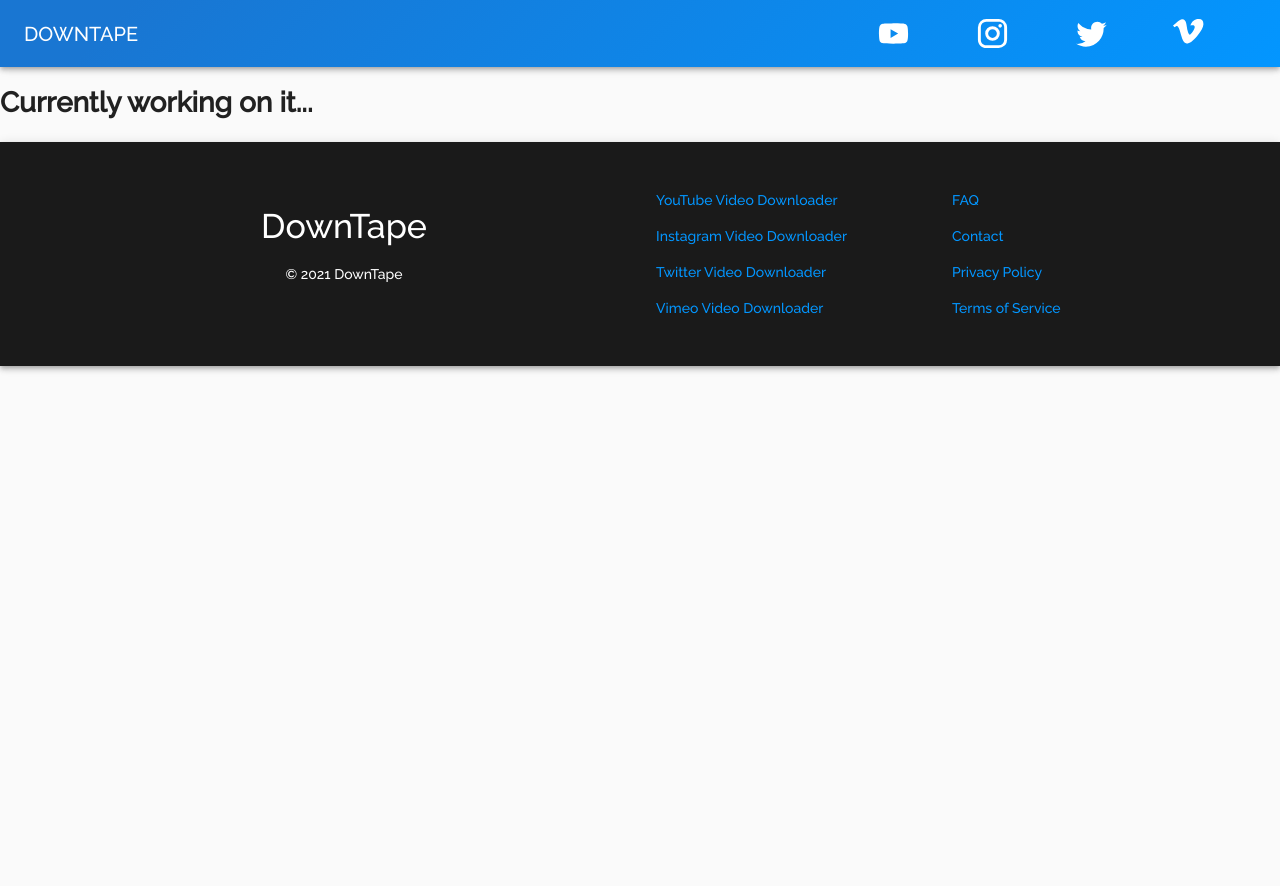
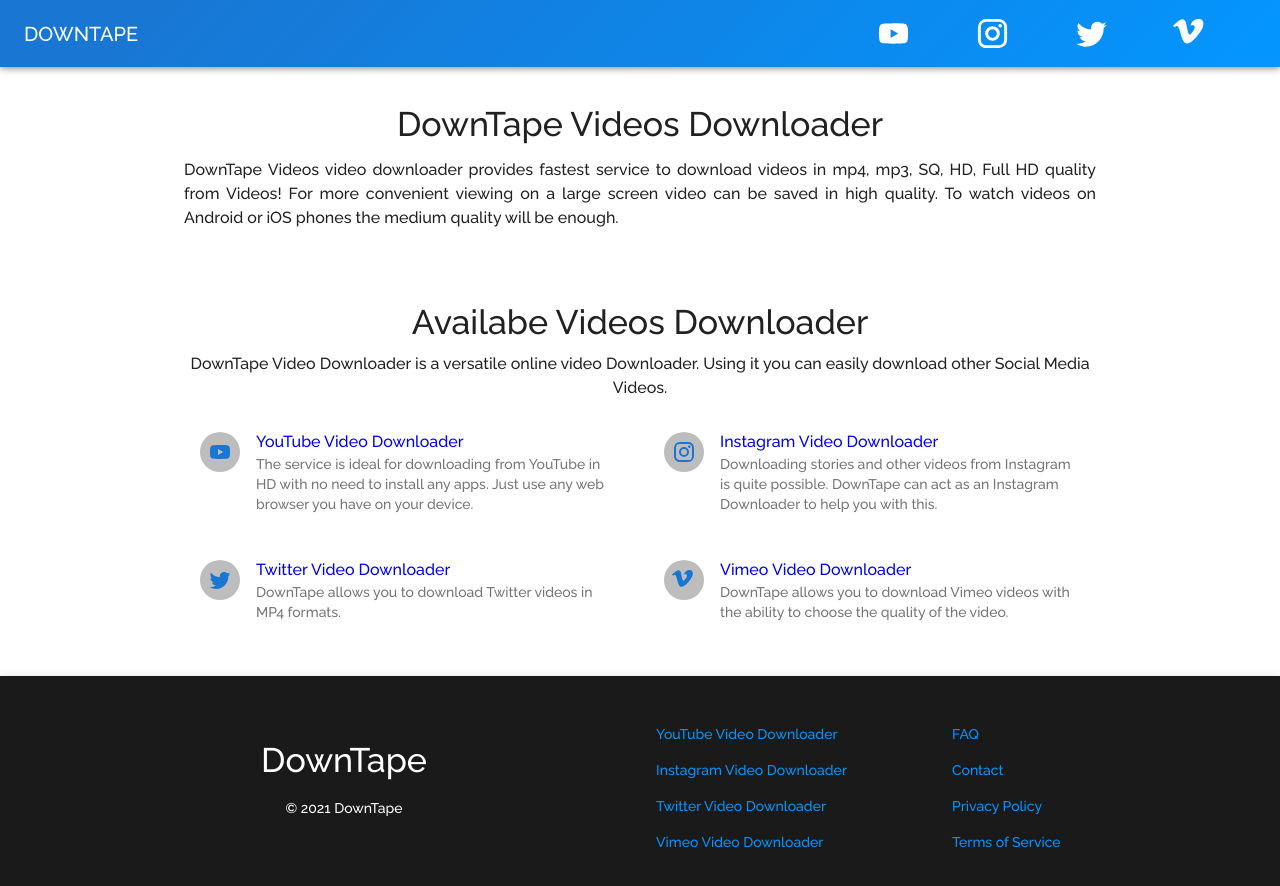
Before and after one commit to ankitsahu01/downtape, a React (Create React App) app in the folder client/: page / in a window 1280 px wide. Shown: the top 886 px of the page. Before the commit the page ends 800 px from the top, so only its background shows below. Built offline with nearby package versions, Linux system fonts and the light colour scheme; what react-topbar-progress-indicator would draw is missing.

Commit message:
added content to Homepage and done some few changes

```diff
--- a/client/src/App.js
+++ b/client/src/App.js
@@ -1,5 +1,5 @@
 import React from "react";
-import { Route, Redirect } from "react-router-dom";
+import { Route } from "react-router-dom";
 import Navbar from "./components/Navbar";
 import Footer from "./components/Footer";
 import HomePage from './components/pages/HomePage';
--- a/client/src/components/CustomSwitch.js
+++ b/client/src/components/CustomSwitch.js
@@ -12,16 +12,13 @@ TopBarProgress.config({
 
 const CustomSwitch = ({ children }) => {
   const [progress, setProgress] = useState(false);
-  const [prevLoc, setPrevLoc] = useState("");
+  const [prevLoc, setPrevLoc] = useState({});
   const location = useLocation();
 
   useEffect(() => {
-    setPrevLoc(location.pathname);
+    setPrevLoc(location);
     setProgress(true);
     window.scrollTo(0, 0);
-    if (location.pathname === prevLoc) {
-        setPrevLoc("");
-    }
   }, [location]);
 
   useEffect(() => {
--- a/client/src/components/pages/HomePage.js
+++ b/client/src/components/pages/HomePage.js
@@ -1,9 +1,42 @@
 import React from 'react';
+// import { makeStyles } from "@material-ui/core";
+import OtherVideosDownloader from './text_contents/common/OtherVideosDownloaderContent';
+import { Container, Typography, Box, Paper } from '@material-ui/core';
+
+// const useStyles = makeStyles((theme) => ({
+//     changeBg: {
+//       color: theme.palette.light.main,
+//       background: theme.palette.navGr.main,
+//     }
+// }));
 
 const HomePage=()=> {
+//   const classes = useStyles();
     return (
         <>
-         <h1>Currently working on it...</h1>
+        <Paper
+        component={Box}
+        square
+        elevation={0}
+        p={4}
+        pt={5}
+      >
+        <Container maxWidth="md">
+          <Typography component="h1" variant="h4" align="center" gutterBottom>
+            <Box>DownTape Videos Downloader</Box>
+          </Typography>
+          <Typography align="justify">
+              DownTape Videos video downloader provides fastest service to download
+              videos in mp4, mp3, SQ, HD, Full HD quality from Videos! For more
+              convenient viewing on a large screen video can be saved in high
+              quality. To watch videos on Android or iOS phones the medium
+              quality will be enough.
+          </Typography>
+        </Container>
+        </Paper>
+
+         <OtherVideosDownloader title={"Availabe Videos Downloader"} />
+
         </>
     )
 }
--- a/client/src/components/pages/InstagramVideosDownloader.js
+++ b/client/src/components/pages/InstagramVideosDownloader.js
@@ -45,7 +45,14 @@ const useStyles = makeStyles((theme) => ({
   alignicons: {
     display: 'flex',
     alignItems: 'center',
-  }
+  },
+  igTitle: {
+    backgroundColor: theme.palette.secondary.main,
+    background: theme.palette.instagram.main,
+    backgroundSize: '100%',
+    WebkitBackgroundClip: "text",
+    WebkitTextFillColor: "transparent"
+  },
 }));
 
 const InstagramVideosDownloader = () => {
@@ -90,7 +97,7 @@ const InstagramVideosDownloader = () => {
         <Container component="main" maxWidth="md">
             <div className={classes.searchDiv}>
                 <Typography component="h1" variant="h4">
-                Instagram Video Downloader
+                  <span className={classes.igTitle}>Instagram</span> Video Downloader
                 </Typography>
                 <form className={classes.form} noValidate onSubmit={searchVideo}>
                 <Grid container spacing={1}>
--- a/client/src/components/pages/TwitterVideosDownloader.js
+++ b/client/src/components/pages/TwitterVideosDownloader.js
@@ -41,6 +41,9 @@ const useStyles = makeStyles((theme) => ({
         display:'flex',
         flexDirection:'column',
         justifyContent:'center'
+    },
+    title:{
+        color: theme.palette.twitter.main,
     }
 }));
 
@@ -148,7 +151,7 @@ const TwitterVideosDownloader=()=> {
         <Container component="main" maxWidth="md">
             <div className={classes.searchDiv}>
                 <Typography component="h1" variant="h4">
-                Twitter Video Downloader
+                    <span className={classes.title}>Twitter</span> Video Downloader
                 </Typography>
                 <form className={classes.form} noValidate onSubmit={searchVideo}>
                 <Grid container spacing={1}>
--- a/client/src/components/pages/VimeoVideosDownloader.js
+++ b/client/src/components/pages/VimeoVideosDownloader.js
@@ -41,6 +41,9 @@ const useStyles = makeStyles((theme) => ({
         display:'flex',
         flexDirection:'column',
         justifyContent:'center'
+    },
+    title: {
+        color: theme.palette.primary.light,
     }
 }));
 
@@ -148,7 +151,7 @@ const VimeoVideosDownloader=()=> {
         <Container component="main" maxWidth="md">
             <div className={classes.searchDiv}>
                 <Typography component="h1" variant="h4">
-                Vimeo Video Downloader
+                    <span className={classes.title}>Vimeo</span> Video Downloader
                 </Typography>
                 <form className={classes.form} noValidate onSubmit={searchVideo}>
                 <Grid container spacing={1}>
--- a/client/src/components/pages/YoutubeVideosDownloader.js
+++ b/client/src/components/pages/YoutubeVideosDownloader.js
@@ -42,6 +42,9 @@ const useStyles = makeStyles((theme) => ({
         flexDirection:'column',
         justifyContent:'center'
     },
+    ytTitle: {
+        color: theme.palette.youtube.secondary,
+    }
 }));
 
 const YoutubeVideosDownloader=()=> {
@@ -155,7 +158,7 @@ const YoutubeVideosDownloader=()=> {
             <Container component="main" maxWidth="md">
             <div className={classes.searchDiv}>
                 <Typography component="h1" variant="h4">
-                  YouTube Video Downloader
+                  <span className={classes.ytTitle}>YouTube</span> Video Downloader
                 </Typography>
                 <form className={classes.form} noValidate onSubmit={searchVideo}>
                 <Grid container spacing={1}>
--- a/client/src/components/pages/text_contents/common/OtherVideosDownloaderContent.js
+++ b/client/src/components/pages/text_contents/common/OtherVideosDownloaderContent.js
@@ -16,9 +16,9 @@ const useStyles = makeStyles((theme) => ({
   },
   navlink: {
     textDecoration: "none",
-      '&:hover':{
+    "&:hover": {
       borderBottom: "1px solid",
-      }
+    },
   },
   activeLink: {
     borderBottom: "1px solid",
@@ -28,19 +28,23 @@ const useStyles = makeStyles((theme) => ({
   },
 }));
 
-const OtherVideosDownloader = () => {
+const OtherVideosDownloader = (props) => {
   const classes = useStyles();
   return (
     <>
       <Paper component={Box} square elevation={0} p={5}>
+      <Container maxWidth="md">
         <Typography component="h3" variant="h4" align="center">
-          <Box mb={1}>Other Videos Downloader</Box>
+          <Box mb={1}>
+          {
+            props.title || 'Other Videos Downloader'
+          }
+          </Box>
         </Typography>
-        <Typography paragraph={true} align="center" gutterBottom>
+        <Typography paragraph align="center" gutterBottom>
           DownTape Video Downloader is a versatile online video Downloader.
           Using it you can easily download other Social Media Videos.
         </Typography>
-        <Container maxWidth="md">
           <Grid container spacing={2} className={classes.root}>
             <Grid item sm={12} md={6}>
               <ListItem alignItems="flex-start">
--- a/client/src/theme.js
+++ b/client/src/theme.js
@@ -25,6 +25,16 @@ const theme = createTheme({
       main: 'linear-gradient( 135deg, #1976d2 10%, #0396FF 100%)',
       light: 'radial-gradient( circle farthest-corner at 10% 20%,  rgba(14,174,87,1) 0%, rgba(12,116,117,1) 90% )',
     },
+    youtube:{
+      main: '#FF0000',
+      secondary: '#f50057',
+    },
+    instagram: {
+      main: 'linear-gradient(45deg, #405de6, #5851db, #833ab4, #c13584, #e1306c, #fd1d1d)',
+    },
+    twitter: {
+      main: '#1DA1F2',
+    },
   },
   typography: {
     fontFamily: [
```
Also changed, not shown: 6 other files (tests, documents, lock files or other folders). Lines whose indentation alone changed are shown as unchanged.
